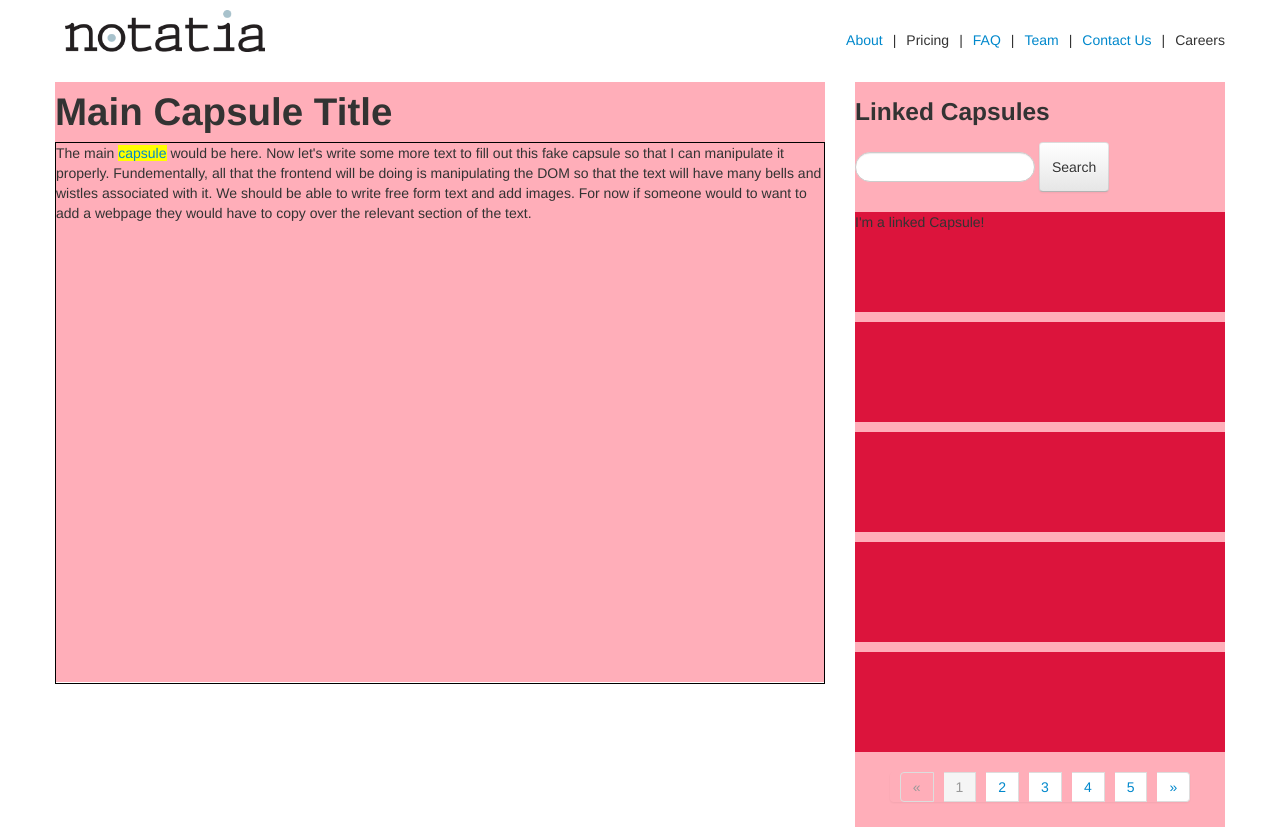
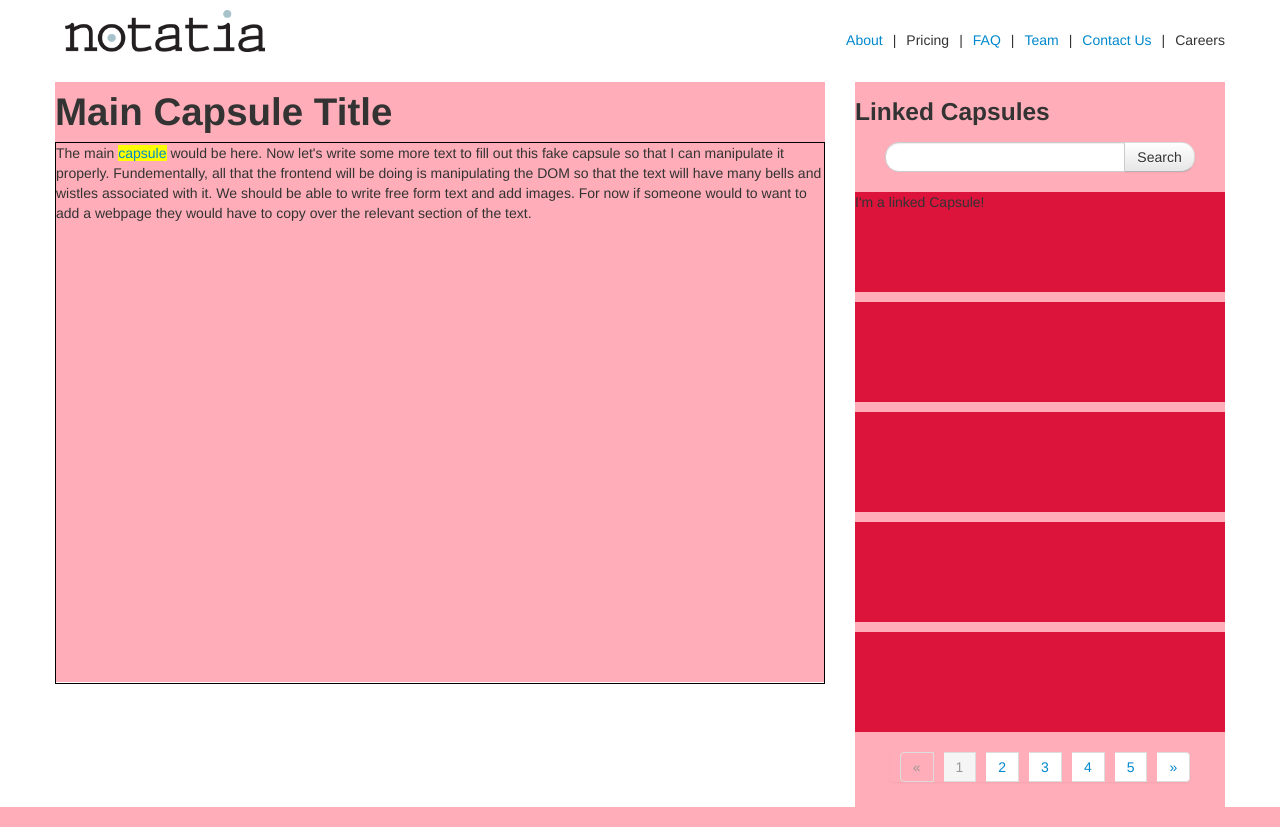
Before and after one commit to etanzapinsky/notatia, a Django app: page /capsule_view/ in a window 1280 px wide. Run offline with Django 3.2, Linux system fonts and the light colour scheme; some libraries are stand-ins or nearby versions.

Commit message:
start of a main page mockup, and center aligning search

```diff
--- a/webapp/urls.py
+++ b/webapp/urls.py
@@ -19,6 +19,7 @@ urlpatterns = patterns('',
     url(r'^faq/$', 'web.views.faq', name = 'faq'),
     url(r'^image_test/$', 'web.views.image_test', name='image_test'),
     url(r'^capsule_view/$', 'web.views.capsule_view', name='capsule_view'),
+    url(r'main_page/$', 'web.views.main_page', name='main_page'),
     # Uncomment the admin/doc line below to enable admin documentation:
     url(r'^admin/doc/', include('django.contrib.admindocs.urls')),
 
--- a/webapp/web/static/css/main.css
+++ b/webapp/web/static/css/main.css
@@ -47,7 +47,6 @@ textarea {
 
 button {
     background: #99CCCC;
-    height: 50px;
     border-radius: 25px;
     border-style: none;
     font-size: 1.5em;
--- a/webapp/web/templates/capsule_view.html
+++ b/webapp/web/templates/capsule_view.html
@@ -14,9 +14,11 @@
     </div>
     <div class="span4 scaffold">
       <h3>Linked Capsules</h3>
-      <form class="form-search">
-        <input type="text" class="input-medium search-query">
-        <button type="submit" class="btn">Search</button>
+      <form class="form-search text-center">
+        <div class="input-append">
+          <input type="text" class="input-large search-query">
+            <button type="submit" class="btn">Search</button>
+          </div>
       </form>
       <div class="row friend-capsule">I'm a linked Capsule!</div>
       <div class="row friend-capsule"></div>
--- a/webapp/web/views.py
+++ b/webapp/web/views.py
@@ -31,6 +31,9 @@ def image_test(request):
 def capsule_view(request):
     return render(request, 'capsule_view.html')
 
+def main_page(request):
+    return render(request, 'main_page.html')
+
 def create_account(request):
     form = UserCreateForm()
     if request.method == 'POST':
```
Also changed, not shown: webapp/web/templates/main_page.html (added, +15 -0 lines).
